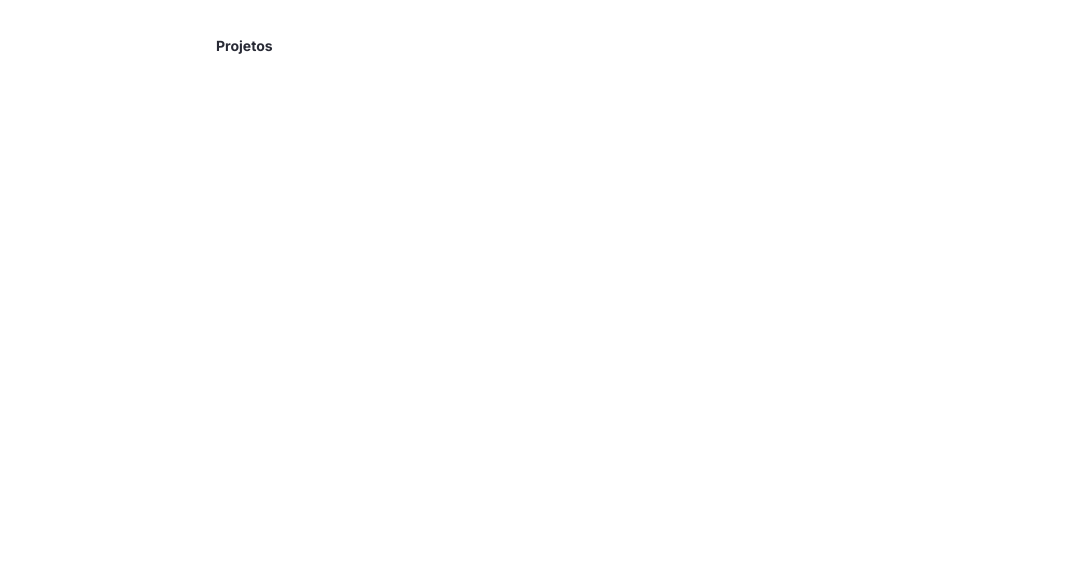
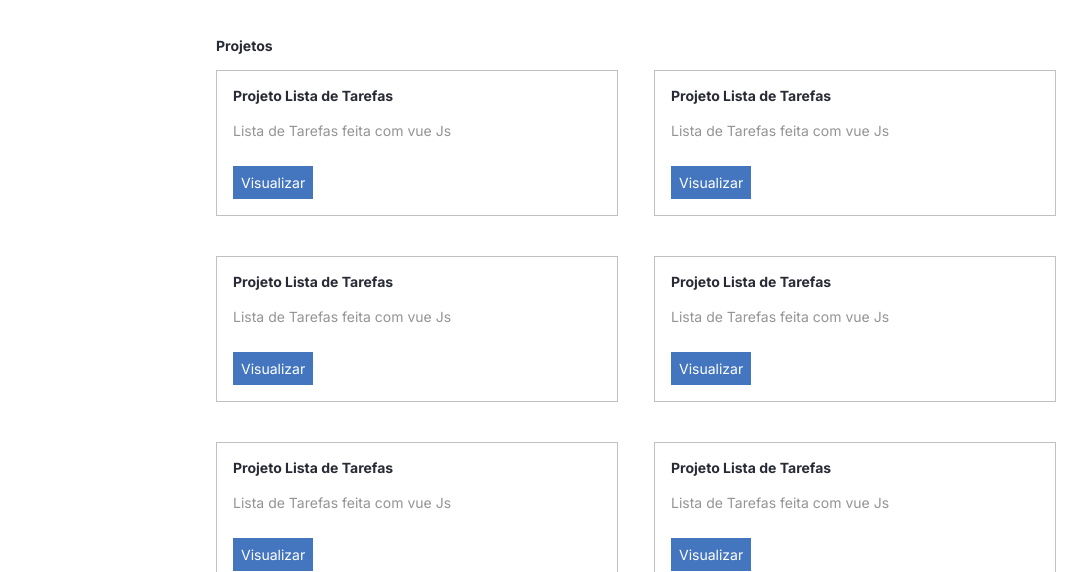
Before and after one commit to oLucasGregory/portifolio_, a React (Create React App) app: page / in a window 1280 px wide. Shown: the part 380-952 px from the top of the page, without its empty margins (96-1183 px from the left). Before the commit the page ends 800 px from the top, so only its background shows below. Built offline with nearby package versions, Linux system fonts and the light colour scheme.

Commit message:
Criando a seção de projetos

```diff
--- /dev/null
+++ b/src/components/Projeto/index.tsx
@@ -0,0 +1,22 @@
+import Paragrafo from "../Paragrafo";
+import Titulo from "../Tittle";
+import { Card, LinkBotao } from "./styles";
+
+
+
+
+
+
+const Projeto = () => (
+
+  <Card>
+    <Titulo>Projeto Lista de Tarefas</Titulo>
+    <Paragrafo tipo="secundario">
+      Lista de Tarefas feita com vue Js
+    </Paragrafo>
+    <LinkBotao>Visualizar</LinkBotao>
+  </Card>
+
+)
+
+export default Projeto
--- /dev/null
+++ b/src/components/Projeto/styles.ts
@@ -0,0 +1,20 @@
+import styled from "styled-components"
+
+
+export const Card = styled.div`
+  border: 1px solid #C1C1C1;
+  padding: 16px;
+
+`
+
+export const LinkBotao = styled.a`
+  color: #fff;
+  font-size: 14px;
+  background-color: #4476BF;
+  text-decoration: none;
+  padding: 8px;
+  display: inline-block;
+  margin-top: 24px;
+
+
+`
--- a/src/containers/Projetos/index.tsx
+++ b/src/containers/Projetos/index.tsx
@@ -1,8 +1,36 @@
+import Projeto from "../../components/Projeto";
 import Titulo from "../../components/Tittle";
+import { Lista } from "./styles";
 
 const Projetos = () => (
   <section>
     <Titulo>Projetos</Titulo>
+    <Lista>
+      <li>
+        <Projeto/>
+      </li>
+      <li>
+        <Projeto/>
+      </li>
+      <li>
+        <Projeto/>
+      </li>
+      <li>
+        <Projeto/>
+      </li>
+      <li>
+        <Projeto/>
+      </li>
+      <li>
+        <Projeto/>
+      </li>
+      <li>
+        <Projeto/>
+      </li>
+      <li>
+        <Projeto/>
+      </li>
+    </Lista>
   </section>
 )
 
--- /dev/null
+++ b/src/containers/Projetos/styles.ts
@@ -0,0 +1,14 @@
+import styled from "styled-components";
+
+export const Lista = styled.ul`
+  display: grid;
+  grid-template-columns: 1fr 1fr;
+  column-gap: 36px;
+  row-gap: 40px;
+
+  @media(max-width: 768px){
+    grid-template-columns: 1fr;
+    column-gap: 0;
+    row-gap: 16px;
+  }
+`
--- a/src/styles.ts
+++ b/src/styles.ts
@@ -5,6 +5,7 @@
  margin: 0;
  padding: 0;
  font-family: "Inter", sans-serif;
+ list-style: none;
 }
  body{
   padding-top: 80px;
```
